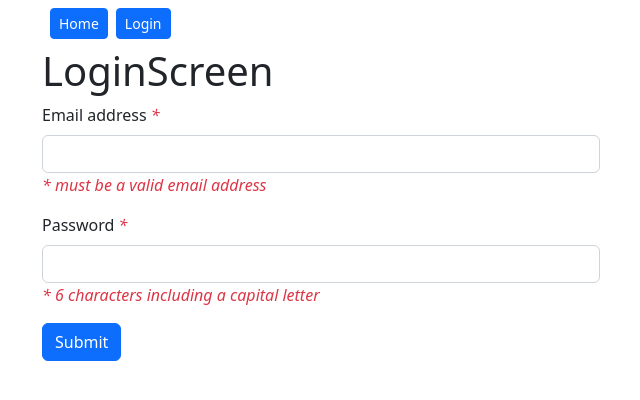
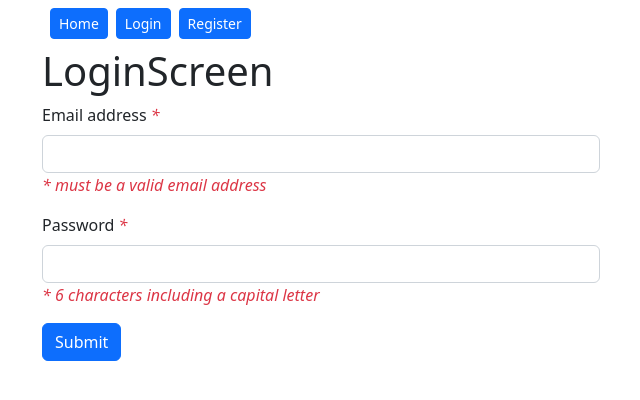
Before and after one commit to laurentbedu/blog-auth, a React (Create React App) app: page /login in a window 1280 px wide. Shown: the top 400 px of the page, without its empty margins (40-680 px from the left). Built offline with nearby package versions, Linux system fonts and the light colour scheme; no server answers.

Commit message:
Tp-Auth-11

```diff
--- a/package.json
+++ b/package.json
@@ -9,6 +9,7 @@
     "bootstrap": "^5.2.2",
     "react": "^18.2.0",
     "react-dom": "^18.2.0",
+    "react-hook-form": "^7.37.0",
     "react-router-dom": "^6.4.1",
     "react-scripts": "5.0.1",
     "web-vitals": "^2.1.4"
--- a/src/App.js
+++ b/src/App.js
@@ -6,9 +6,11 @@ import AdminScreen from "./screens/AdminScreen";
 import HomeScreen from "./screens/HomeScreen";
 import LoginScreen from "./screens/LoginScreen";
 import UserScreen from "./screens/LoggedScreen";
+import RegisterScreen from "./screens/RegisterScreen";
 import { AuthContext } from "./contexts/AuthContext";
 import { useContext } from "react";
 import { deleteCookie } from "./helpers/cookieHelper";
+
 
 function App() {
 
@@ -21,6 +23,8 @@ function App() {
           <Link to="/" className="btn btn-sm btn-primary me-2">Home</Link>
           {auth.role === 0 &&
             <Link to="/login" className="btn btn-sm btn-primary me-2">Login</Link>}
+          {auth.role === 0 &&
+            <Link to="/register" className="btn btn-sm btn-primary me-2">Register</Link>}
           {auth.role === 1 &&
             <Link to="/admin" className="btn btn-sm btn-primary me-2">Admin</Link>}
           {auth.role > 0 &&
@@ -42,6 +46,7 @@ function App() {
           {auth.role === 1 && <Route path="/admin" element={<AdminScreen />} />}
           {auth.role > 0 && <Route path="/logged" element={<UserScreen />} />}
           {auth.role > 0 && <Route path="/account" element={<AccountScreen />} />}
+          {auth.role === 0 && <Route path="/register" element={<RegisterScreen />} />}
         </Routes>
       </BrowserRouter>
     </div>
--- /dev/null
+++ b/src/screens/RegisterScreen.jsx
@@ -0,0 +1,17 @@
+import React from "react";
+import { useForm } from "react-hook-form";
+
+export default function RegisterScreen() {
+
+  const {register, handleSubmit, formState: { errors } } = useForm();
+
+  const formInvalid = () => console.log("Errors", errors);
+
+  const formSubmit = (data) => console.log("Validated Data", data);
+
+  return (
+    <>
+      <h1>Register</h1>
+    </>
+  );
+}
```
Also changed, not shown: 1 other file (tests, documents, lock files or other folders).
